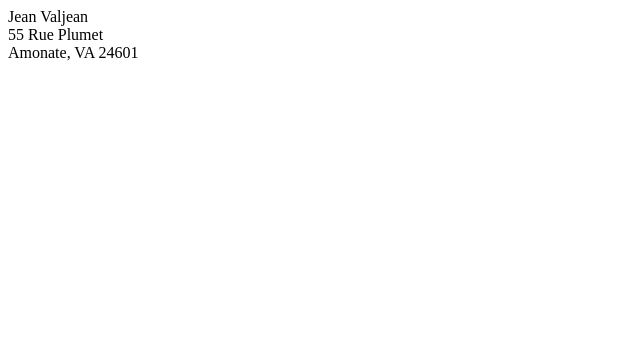
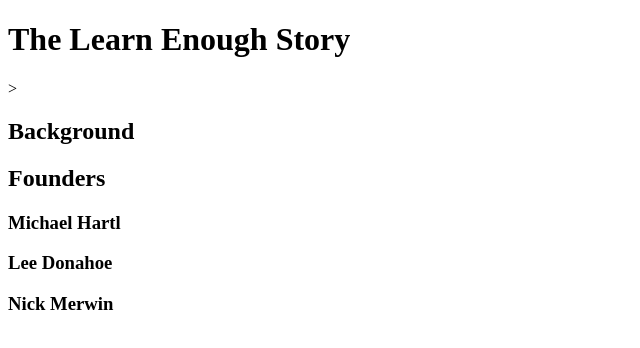
Before and after one commit to Laurel-Jasper/sample-website, a plain HTML site: page index.html in a window 1280 px wide. Shown: the whole page, without its empty margins (0-640 px from the left). Drawn offline with Linux system fonts and the light colour scheme.

Commit message:
Add Content to Title and Body

```diff
--- a/index.html
+++ b/index.html
@@ -1,12 +1,23 @@
 <!DOCTYPE html>
-<html>
-  <head>
-    <title>Who am I?</title>
-    <meta charset="utf-8">
-  </head>
-  <body>
-    Jean Valjean<br>
-    55 Rue Plumet<br>
-    Amonate, VA 24601<br>
-  </body>
+<html lang="en">
+<head>
+    <meta charset="UTF-8">
+    <meta http-equiv="X-UA-Compatible" content="IE=edge">
+    <meta name="viewport" content="width=device-width, initial-scale=1.0">
+    <title>Learn Enough to Be Dangerous</title>
+</head>
+<body>
+    <h1>The Learn Enough Story</h1>>
+
+    <h2>Background</h2>
+
+    <h2>Founders</h2>
+
+    <h3>Michael Hartl</h3>
+
+    <h3>Lee Donahoe</h3>
+
+    <h3>Nick Merwin</h3>
+
+</body>
 </html>
```
